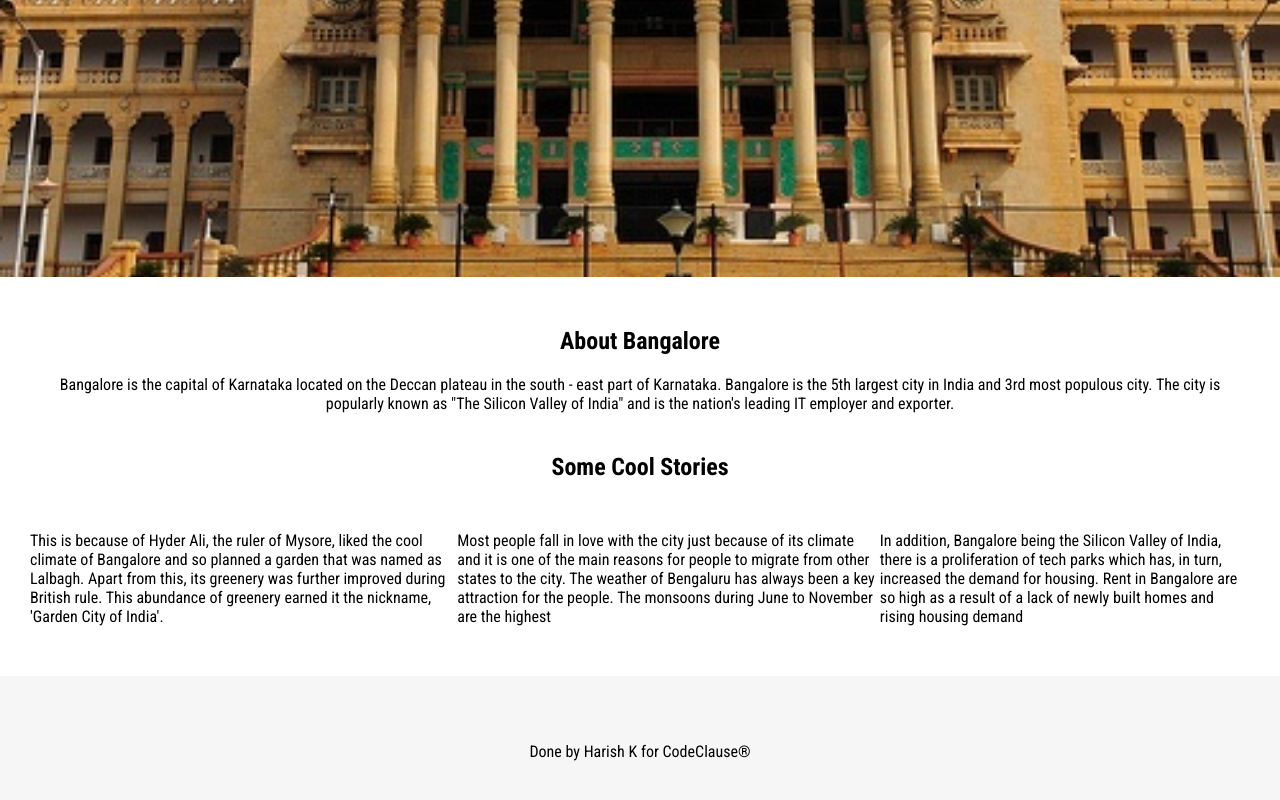
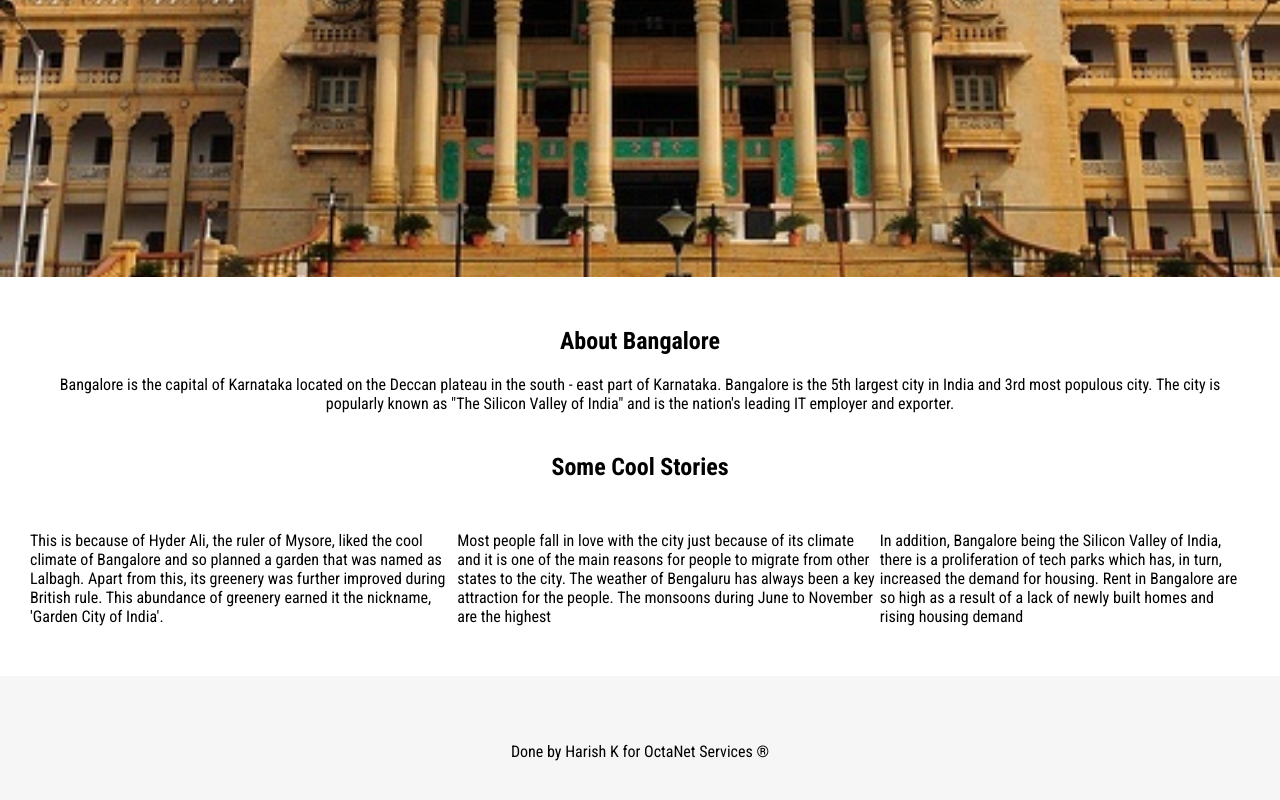
Before and after one commit to harishkariyanna/LandingPage_CodeClause, a plain HTML site: page index.html in a window 1280 px wide. Shown: the part 523-1323 px from the top of the page. Drawn offline with Linux system fonts and the light colour scheme.

Commit message:
Update index.html

```diff
--- a/index.html
+++ b/index.html
@@ -31,7 +31,7 @@
   </section>
 
   <footer>
-    <p>Done by Harish K for CodeClause®</p>
+    <p>Done by Harish K for OctaNet Services ®</p>
   </footer>
 </body>
 </html>
```
